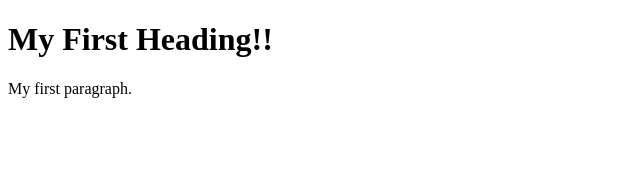
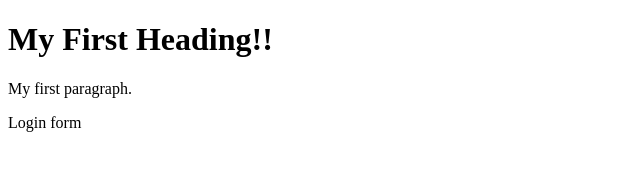
Before and after one commit to paulefde/myappsample, a plain HTML site: page index.html in a window 1280 px wide. Shown: the full height of the page, 0-640 px from the left. Drawn offline with Linux system fonts and the light colour scheme.

Commit message:
login form

```diff
--- /dev/null
+++ b/dir2/app2.js
@@ -0,0 +1 @@
+console.log("hello");
--- a/index.html
+++ b/index.html
@@ -7,6 +7,7 @@
 
 <h1>My First Heading!!</h1>
 <p>My first paragraph.</p>
+Login form
 
 </body>
 </html>
```
Also changed, not shown: login.html (added, +1 -0 lines), log.txt (added).
